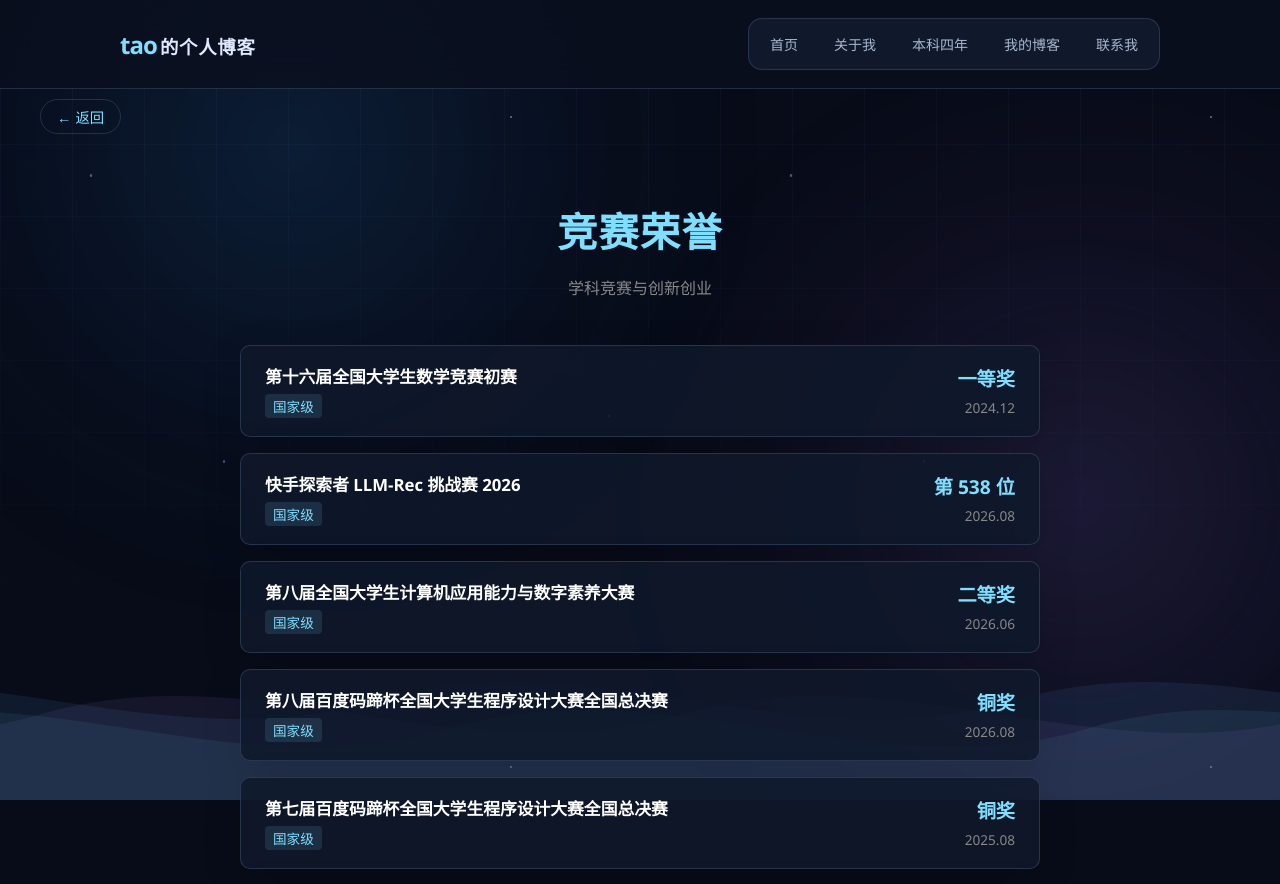
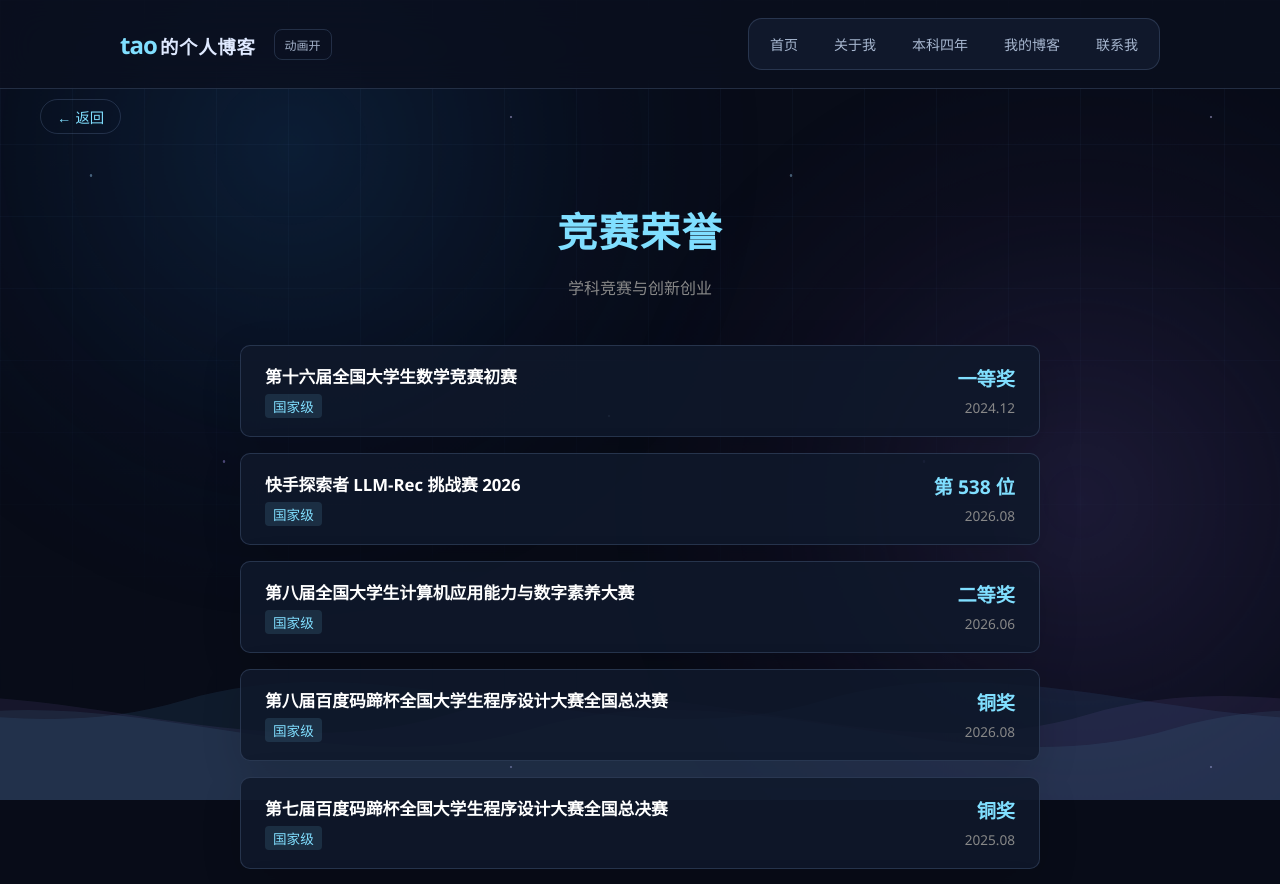
Before and after one commit to deft-YWT666/my_blog, a Vue app: page /my_blog/awards in a window 1280 px wide. Shown: the top 884 px of the page. Built offline with nearby package versions, Linux system fonts and the light colour scheme.

Commit message:
Fix motion defaults and controls and simplify footer text

```diff
--- a/src/components/Footer.vue
+++ b/src/components/Footer.vue
@@ -1,6 +1,6 @@
 <template>
   <footer class="footer">
-    <p>© 2026 姚伟涛 · 邮箱: 18915610140@163.com · 电话: 18915610140</p>
+    <p>© 2026 姚伟涛 · 一个热爱技术的软件工程专业学生</p>
   </footer>
 </template>
 
--- a/src/components/Header.vue
+++ b/src/components/Header.vue
@@ -1,7 +1,10 @@
 <template>
   <header class="header">
     <div class="header-inner">
-      <router-link to="/" class="logo"><span class="logo-name">tao</span>的个人博客</router-link>
+      <div class="brand-row">
+        <router-link to="/" class="logo"><span class="logo-name">tao</span>的个人博客</router-link>
+        <button class="motion-toggle" :aria-pressed="motionEnabled" aria-label="网站动画" @click="toggleMotion">动画{{ motionEnabled ? '开' : '关' }}</button>
+      </div>
       <nav class="nav" aria-label="主导航">
         <router-link to="/">首页</router-link>
         <router-link to="/about">关于我</router-link>
@@ -15,7 +18,17 @@
 
 <script setup>
 import { useRoute } from 'vue-router'
+import { ref } from 'vue'
 const route = useRoute()
+const motionEnabled = ref(true)
+try { motionEnabled.value = localStorage.getItem('tao-site-motion') !== 'off' } catch {}
+document.documentElement.dataset.motion = motionEnabled.value ? 'on' : 'off'
+
+const toggleMotion = () => {
+  motionEnabled.value = !motionEnabled.value
+  document.documentElement.dataset.motion = motionEnabled.value ? 'on' : 'off'
+  try { localStorage.setItem('tao-site-motion', motionEnabled.value ? 'on' : 'off') } catch {}
+}
 </script>
 
 <style scoped>
@@ -47,6 +60,9 @@ const route = useRoute()
   text-decoration: none;
 }
 .logo-name { color: var(--accent); font-size: 1.5rem; font-weight: 700; letter-spacing: -0.04em; margin-right: 3px; }
+.brand-row { display: flex; align-items: center; gap: 18px; }
+.motion-toggle { padding: 6px 10px; border: 1px solid var(--border); border-radius: 8px; background: transparent; color: var(--muted); font-size: 0.75rem; white-space: nowrap; cursor: pointer; }
+.motion-toggle:hover { border-color: var(--accent); color: var(--accent); }
 .nav {
   display: flex;
   gap: 4px;
@@ -77,5 +93,4 @@ const route = useRoute()
   .nav { display: grid; grid-template-columns: repeat(5, minmax(0, 1fr)); box-sizing: border-box; width: 100%; max-width: 500px; gap: 2px; padding: 4px; }
   .nav a { padding: 8px 4px; font-size: clamp(0.72rem, 2.8vw, 0.875rem); }
 }
-@media (prefers-reduced-motion: reduce) { .nav a { transition: none; } }
 </style>
--- a/src/theme.css
+++ b/src/theme.css
@@ -25,11 +25,11 @@ body { background: var(--page-bg); color: var(--text); }
 @keyframes drift-violet { to { transform: translate(-14%, -7%) scale(1.08); } }
 
 .scene-waves { position: absolute; bottom: 0; left: 0; width: 100%; height: clamp(180px, 32vh, 300px); overflow: hidden; }
-.wave-layer { position: absolute; inset: 0 auto 0 0; width: 200%; height: 100%; animation: wave-flow 24s linear infinite; }
+.wave-layer { position: absolute; inset: 0 auto 0 0; width: 200%; height: 100%; animation: wave-flow 14s linear infinite; }
 .wave-layer svg { display: block; width: 100%; height: 100%; }
 .wave-layer-1 { color: #4a82b7; opacity: 0.13; }
-.wave-layer-2 { color: #8b72c6; opacity: 0.11; top: 14px; animation-duration: 32s; animation-direction: reverse; animation-delay: -12s; }
-.wave-layer-3 { color: #62bddd; opacity: 0.09; top: 28px; animation-duration: 20s; animation-delay: -8s; }
+.wave-layer-2 { color: #8b72c6; opacity: 0.11; top: 14px; animation-duration: 20s; animation-direction: reverse; animation-delay: -12s; }
+.wave-layer-3 { color: #62bddd; opacity: 0.09; top: 28px; animation-duration: 12s; animation-delay: -8s; }
 @keyframes wave-flow { to { transform: translateX(-50%); } }
 
 .main-content { background: transparent; min-width: 0; }
@@ -75,9 +75,7 @@ body { background: var(--page-bg); color: var(--text); }
   .scene-glow { width: 130vw; }
   .main-content .markdown-content { padding: 18px 14px; }
 }
-@media (prefers-reduced-motion: reduce) {
-  *, *::before, *::after { animation: none !important; transition: none !important; scroll-behavior: auto !important; }
-  .scene-glow { will-change: auto; }
-  .main-content :is(.paper-card, .project-card, .award-card):hover { transform: none; }
-  .main-content .photo-button:hover img { transform: none; }
-}
+:root[data-motion="off"] *, :root[data-motion="off"] *::before, :root[data-motion="off"] *::after { animation: none !important; transition: none !important; scroll-behavior: auto !important; }
+:root[data-motion="off"] .scene-glow { will-change: auto; }
+:root[data-motion="off"] .main-content :is(.paper-card, .project-card, .award-card):hover { transform: none; }
+:root[data-motion="off"] .main-content .photo-button:hover img { transform: none; }
--- a/src/views/Home.vue
+++ b/src/views/Home.vue
@@ -150,7 +150,4 @@ import avatar from '../assets/avatar.jpg'
   .quick-info { justify-content: center; gap: 10px 20px; padding-top: 20px; }
 }
 
-@media (prefers-reduced-motion: reduce) {
-  .btn { transition: none; }
-}
 </style>
```
